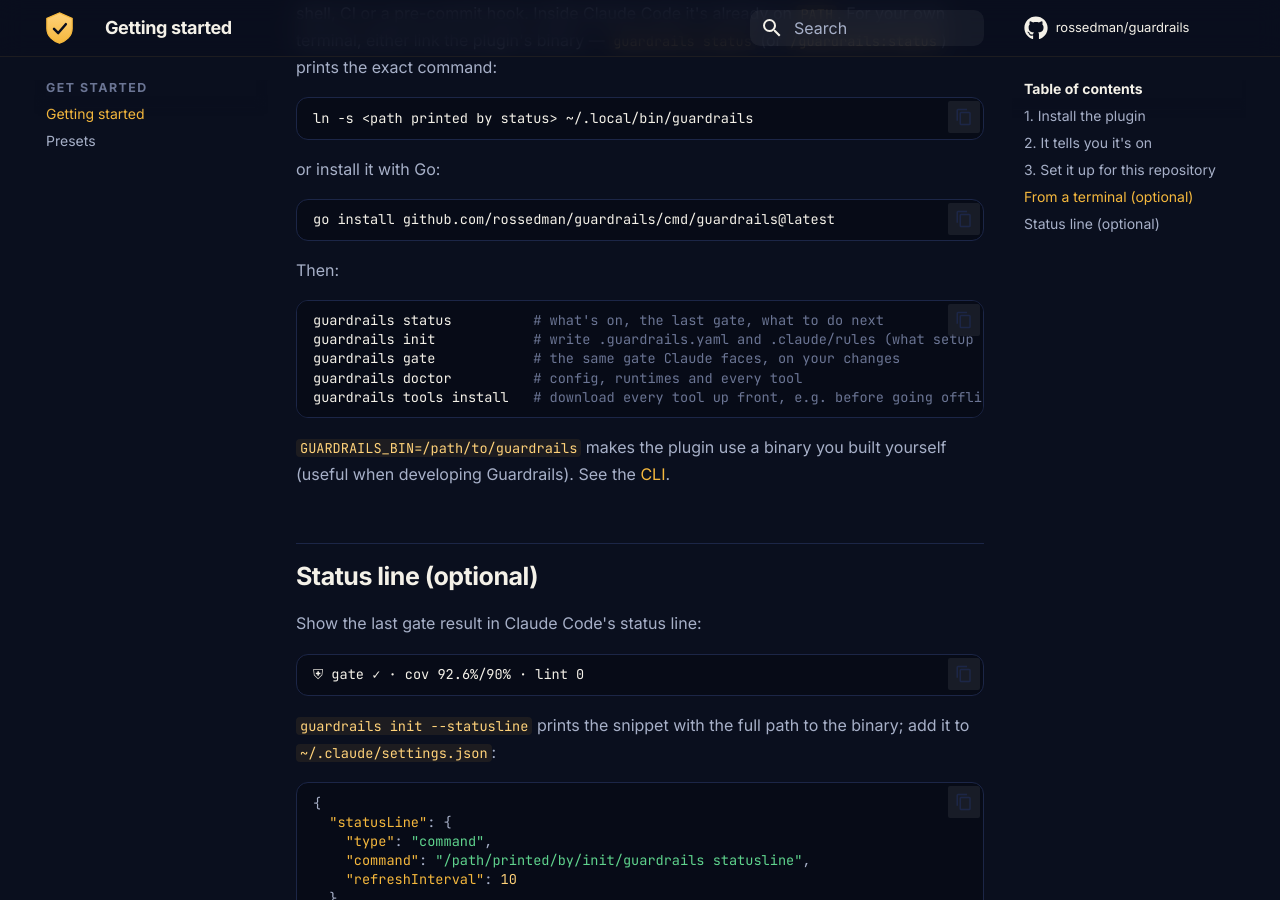
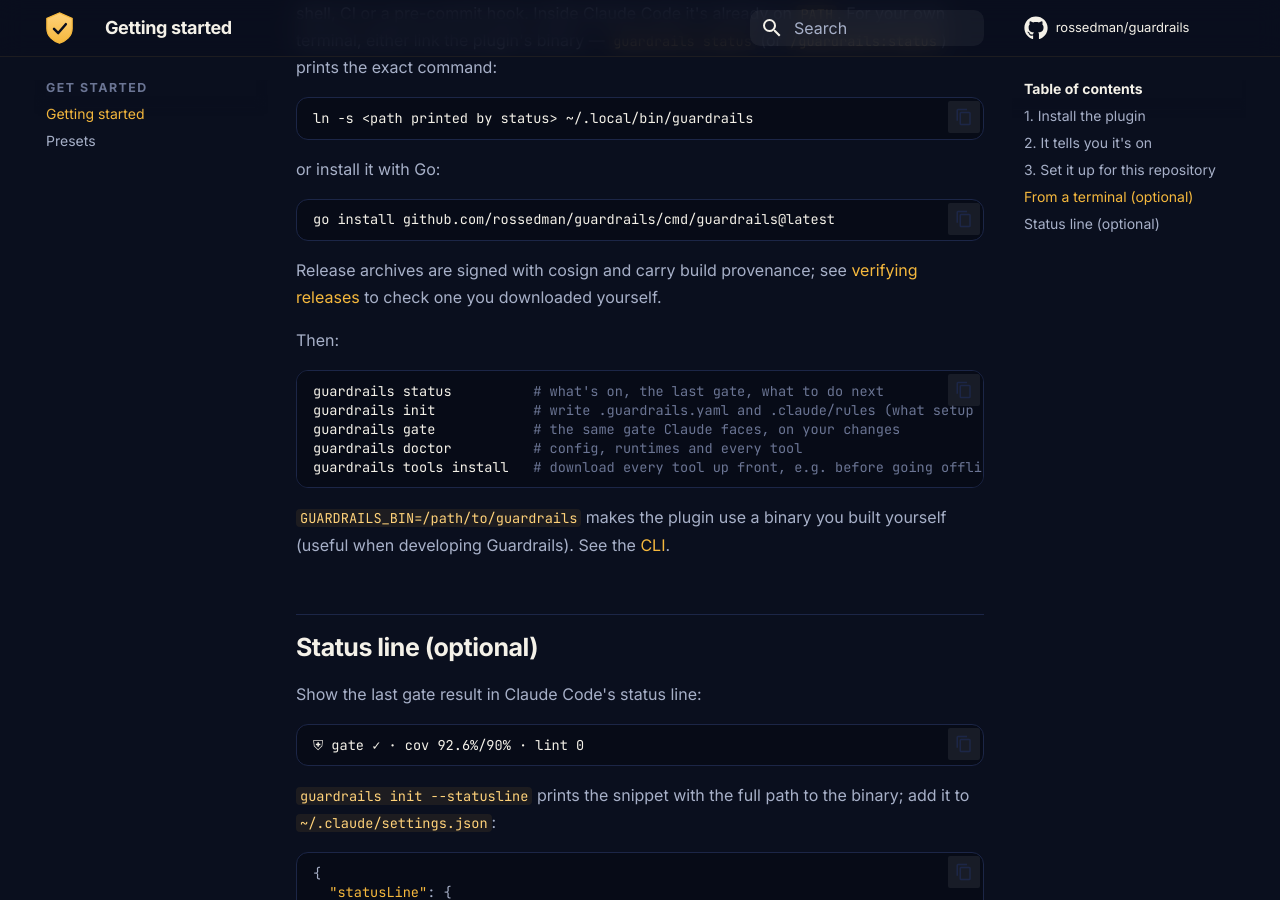
Before and after one commit to rossedman/guardrails, an MkDocs documentation site: the page built from docs/getting-started.md, in a window 1280 px wide and 900 px high, scrolled down 2036 px. Built offline with MkDocs 1.6.1 and Material for MkDocs 9.7.7, drawn with Linux system fonts in a browser that asks for light colours; comment, search, counter and statistics services are not loaded.

Commit message:
build: sign releases with cosign and attest provenance
Sign checksums.txt keylessly with the release workflow's OIDC identity,
attest build provenance for every archive, scope release permissions to
the job, and document verification in SECURITY.md and the install docs.
Snapshots skip signing.

Co-Authored-By: Claude Opus 5.5 <noreply@anthropic.com>
Claude-Session: https://claude.ai/code/session_01FEF94SyFg7xUPsBggHrnF3

````diff
--- a/docs/getting-started.md
+++ b/docs/getting-started.md
@@ -82,6 +82,10 @@ or install it with Go:
 go install github.com/rossedman/guardrails/cmd/guardrails@latest
 ```
 
+Release archives are signed with cosign and carry build provenance; see
+[verifying releases](https://github.com/rossedman/guardrails/blob/main/SECURITY.md#verifying-releases)
+to check one you downloaded yourself.
+
 Then:
 
 ```bash
````
Also changed, not shown: .goreleaser.yaml (+8 -0 lines), SECURITY.md (+17 -0 lines), 3 other files.
